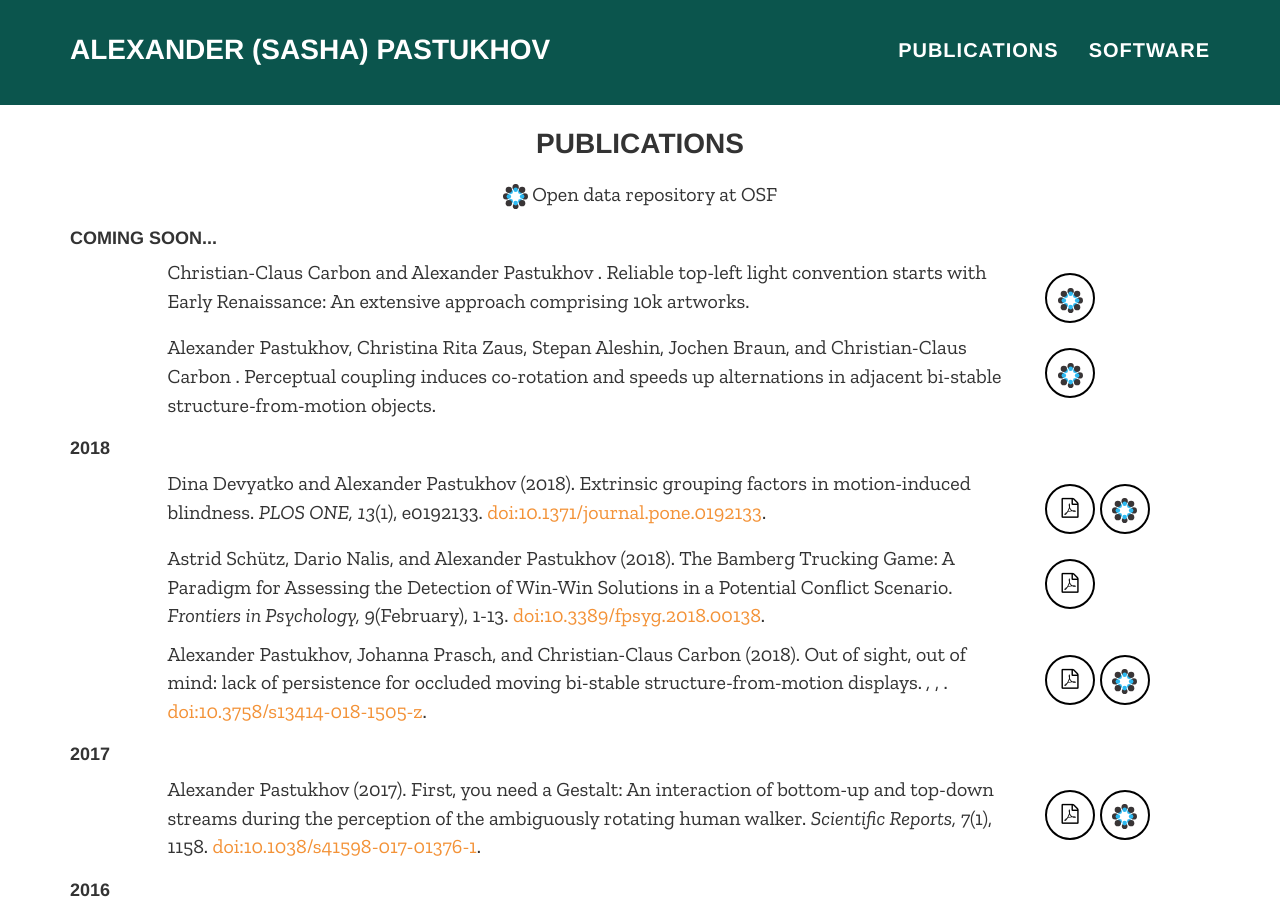
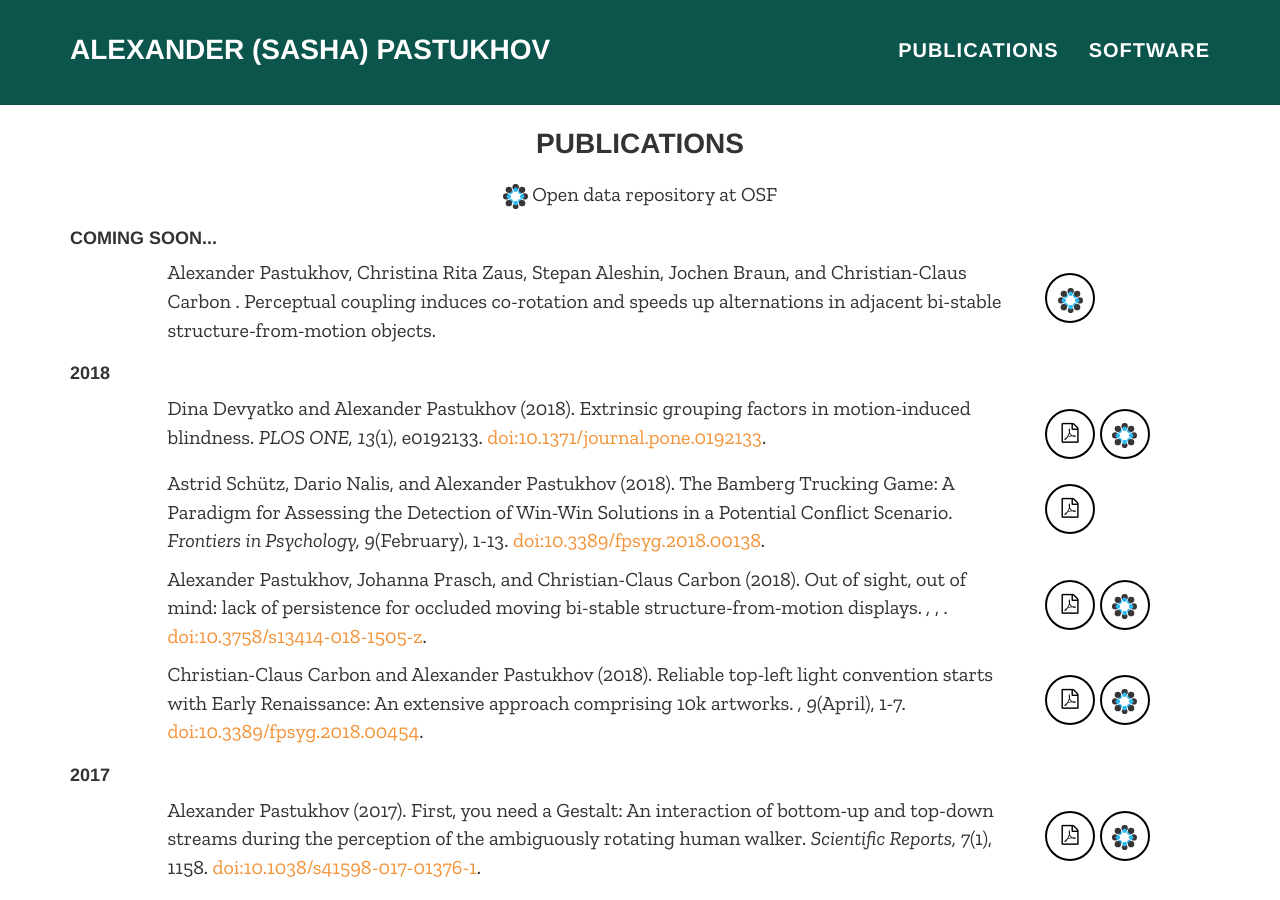
Before and after one commit to alexander-pastukhov/alexander-pastukhov.github.io, a Jekyll site: the page built from index.html, in a window 1280 px wide and 900 px high, scrolled down 435 px. Built offline with Jekyll 4.4.1, drawn with Linux system fonts in a browser that asks for light colours; nearby versions of some CDN libraries; some web fonts are replaced.

Commit message:
Added Light in Paintings paper

```diff
--- a/_data/publications.yml
+++ b/_data/publications.yml
@@ -9,8 +9,13 @@
     - Christian-Claus Carbon
 
 - title: "Reliable top-left light convention starts with Early Renaissance: An extensive approach comprising 10k artworks"
-  year: 3000
+  year: 2018
+  doi: 10.3389/fpsyg.2018.00454
+  volume: 9
+  issue: April
+  pages: 1-7
   osf: https://osf.io/t5qfp/
+  pdf: Carbon, Pastukhov - 2018 - Reliable Top-Left Light Convention Starts With Early Renaissance An Extensive Approach Comprising 10k Artwork
   authors:
     - Christian-Claus Carbon
     - Alexander Pastukhov
```
Also changed, not shown: 1 other file.
